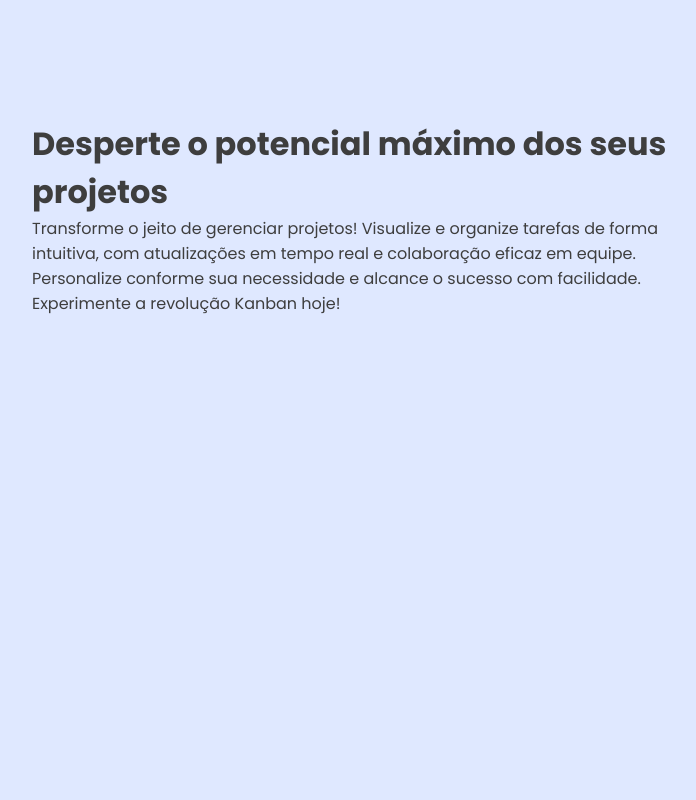
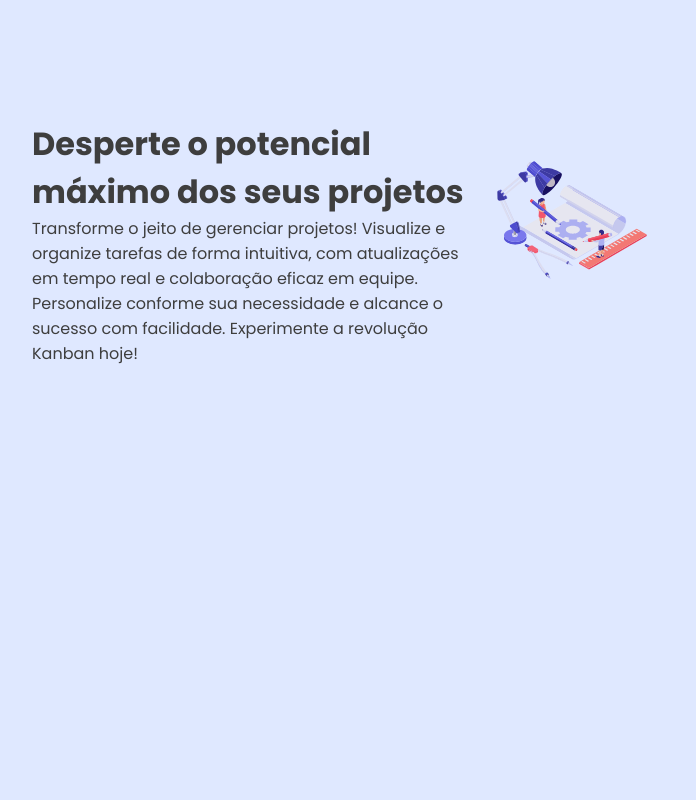
Before and after one commit to vitoriaGoncalves08/Futurize, a React (Vite) app in the folder futurize-frontend/: page / in a window 1280 px wide. Shown: the part 1360-2160 px from the top of the page, without its empty margins (168-864 px from the left). Built offline with nearby package versions, Linux system fonts and the light colour scheme.

Commit message:
:memo: adicionando imagens

```diff
--- a/futurize-frontend/public/assets/css/site-inicial.css
+++ b/futurize-frontend/public/assets/css/site-inicial.css
@@ -2,6 +2,7 @@
   background-color: var(--found-light-blue);
   font-family: var(--font-family-sans-serif);
 }
+
 nav {
   display: flex;
   justify-content: space-around;
@@ -45,8 +46,6 @@ nav {
 }
 
 .HeroContent {
-    /* display: grid;
-    place-items: center; */
   width: 50%;
   height: 50%;
   position: relative;
@@ -76,37 +75,24 @@ nav {
   margin: 2rem;
 }
 
-  .Wave {
-    position: fixed;
-    bottom: 0;
-    left: 0;
-    width: 100%;
-    text-align: center;
-  }
-
-  footer img {
-    position: fixed;
-    bottom: 0;
-    left: 0;
-    max-width: 100%;
-    width: 100%;
-  }
 .main-content {
   display: inline-block;
   margin: 300px;
   width: 100%;
+}
 
-}
 .text-content{
-   display: auto;
+  display: flex;
   margin-left: -100px;
   margin-top: 600px;
   color: #3E3E3E;
-    text-align: left;
+  /* text-align: left; */
   width: 50%;
 }
 
-
+.text-content img{
+  height: 200px;
+}
 
   /* Estilos para telas de 370px */
 @media (max-width: 370px) {
--- a/futurize-frontend/src/pages/site-inicial.jsx
+++ b/futurize-frontend/src/pages/site-inicial.jsx
@@ -1,6 +1,7 @@
 import Buttons from '../components/Buttons/Buttons';
 import '../../public/assets/css/site-inicial.css';
 import { useNavigate } from 'react-router-dom';
+import projeto from '/assets/img/projeto.svg';
 
 function SiteInicial() {
   const navigate = useNavigate();
@@ -42,10 +43,13 @@ function SiteInicial() {
       </div>
       <div className='main-content'>
           <div id="funciona" className='text-content'>
-            <h1> Desperte o potencial máximo dos seus projetos</h1>
-            <p>
-              Transforme o jeito de gerenciar projetos! Visualize e organize tarefas de forma intuitiva, com atualizações em tempo real e colaboração eficaz em equipe. Personalize conforme sua necessidade e alcance o sucesso com facilidade. Experimente a revolução Kanban hoje!
-            </p>
+            <div className="texto">
+              <h1> Desperte o potencial máximo dos seus projetos</h1>
+              <p>
+                Transforme o jeito de gerenciar projetos! Visualize e organize tarefas de forma intuitiva, com atualizações em tempo real e colaboração eficaz em equipe. Personalize conforme sua necessidade e alcance o sucesso com facilidade. Experimente a revolução Kanban hoje!
+              </p>
+            </div>
+            <img src={projeto} alt="" srcset="" />
           </div>
 
           <div id="modelo" className='text-content'>
```
Lines whose indentation alone changed are shown as unchanged.
